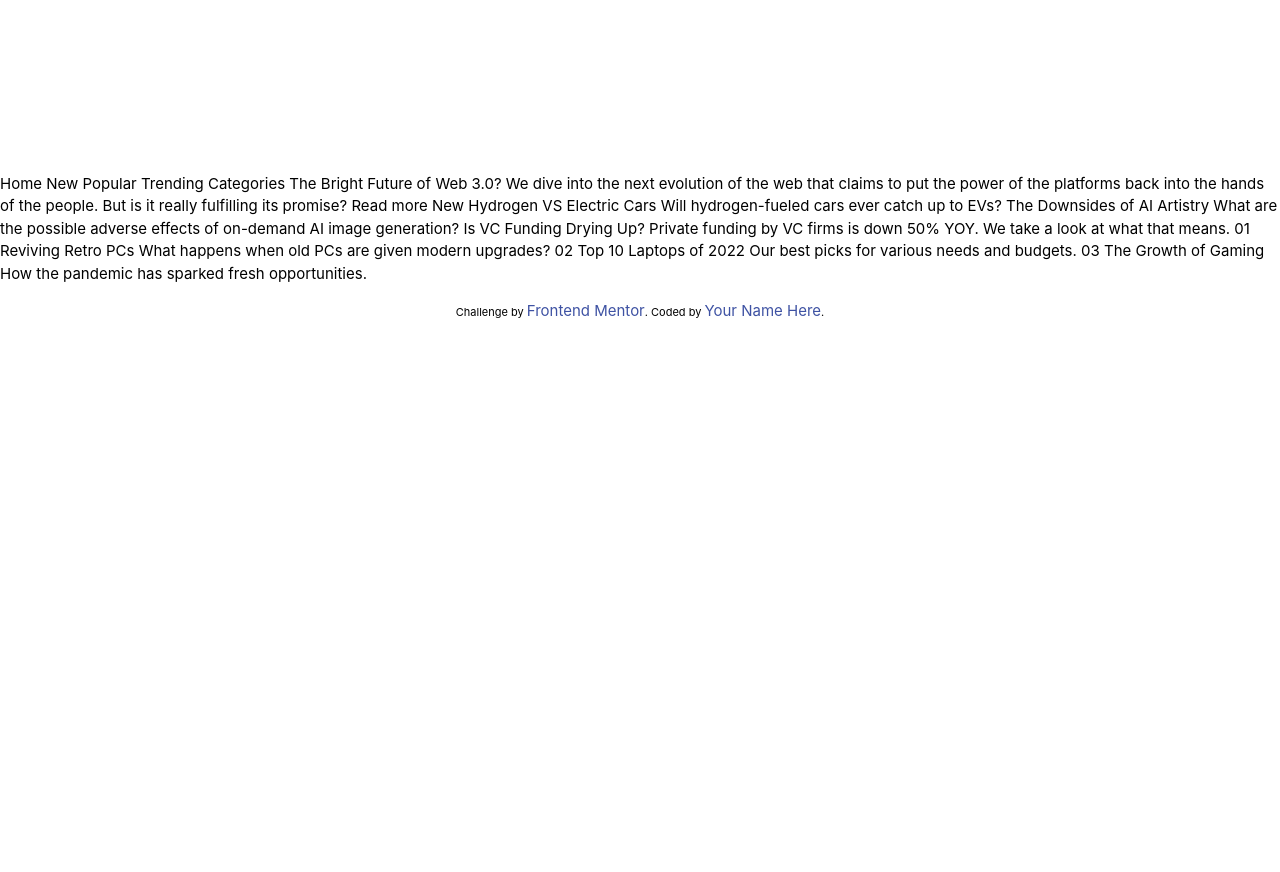
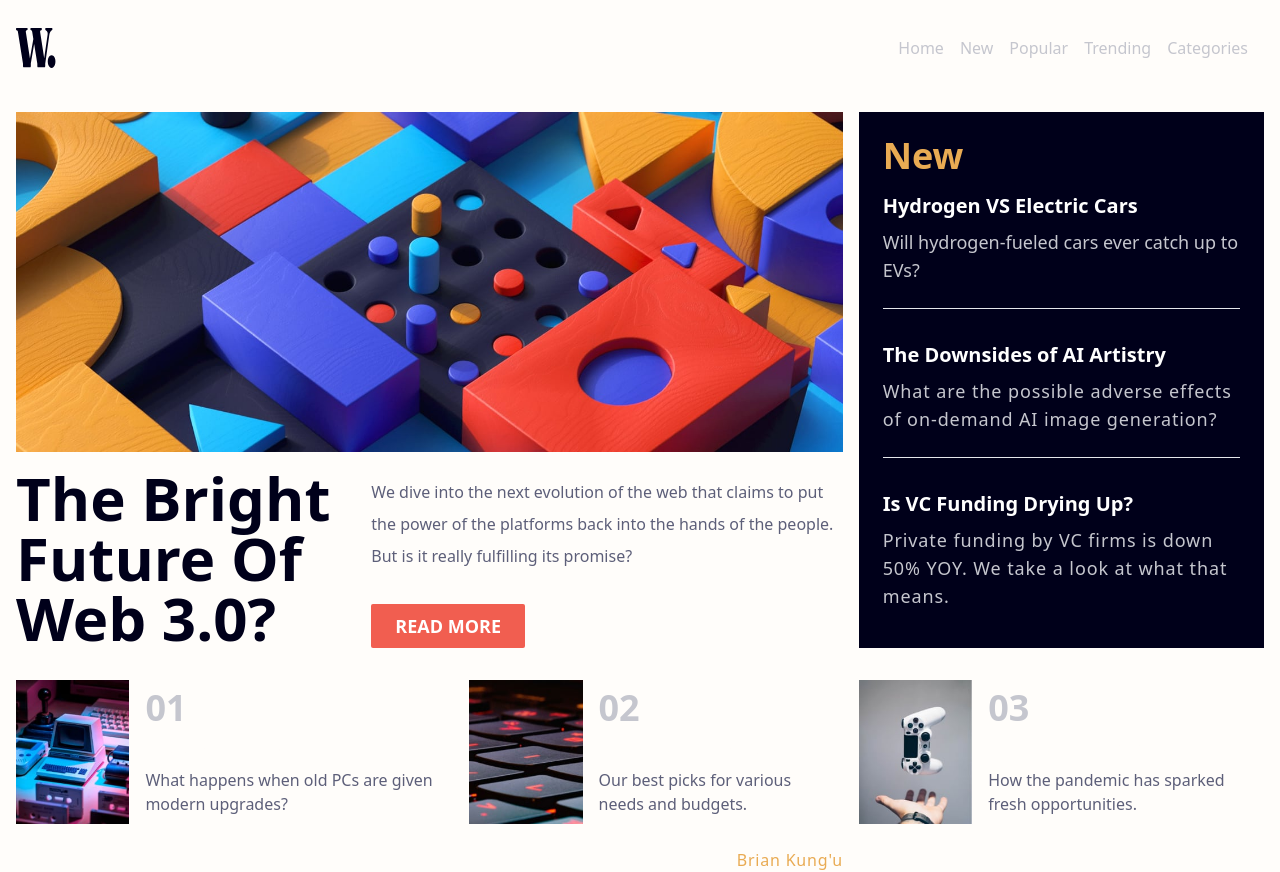
Before and after one commit to brianKungu/news-homepage-main, a plain HTML site: page index.html in a window 1280 px wide. Before the commit the page ends 800 px from the top, so only its background shows below. Drawn offline with nearby package versions, Linux system fonts and the light colour scheme.

Commit message:
Compelete challenge

```diff
--- a/index.html
+++ b/index.html
@@ -15,17 +15,6 @@
     <link rel="stylesheet" href="style.css" />
     <title>Frontend Mentor | News homepage</title>
 
-    <!-- Feel free to remove these styles or customise in your own stylesheet 👍 -->
-    <style>
-      .attribution {
-        font-size: 11px;
-        text-align: center;
-      }
-      .attribution a {
-        color: hsl(228, 45%, 44%);
-      }
-    </style>
-
     <script>
       tailwind.config = {
         theme: {
@@ -35,74 +24,244 @@
               grayBlue: "hsl(233, 8%, 79%)",
               darkGrayBlue: "hsl(236, 13%, 42%)",
               veryDarkGrayBlue: "hsl(240, 100%, 5%)",
+              softOrange: "hsl(35, 77%, 62%)",
+              softRed: "hsl(5, 85%, 63%)",
             },
           },
         },
       };
     </script>
   </head>
-  <body class="bg-hsl(36, 100%, 99%)">
-      <div class="relative">
-        <div class="mx-auto max-w-7xl px-6 width-full">
-          <div class="flex items-center justify-between md:space-x-10">
-            <div class="flex justify-start lg;w-0 lg:flex-1">
-              <a href="#">
-                <span class="sr-only">News Logo</span>
+  <body
+    class="bg-primaryBackground max-w-7xl w-full mx-auto px-4 dark:bg-veryDarkGrayBlue text-primaryBackground"
+  >
+    <div class="w-full">
+      <div
+        class="relative flex h-16 items-center justify-between w-full mt-4 mx-auto"
+      >
+        <div class="flex items-center justify-between w-full">
+          <div class="justify-start items-left mt-2 lg:mt-0 w-full">
             <img
               src="/assets/images/logo.svg"
-                  class="h-8 w-auto md:h-10"
-                  alt="News logo image"
+              class="w-10 h-10 bg-primaryBackground"
+              alt="logo"
             />
-              </a>
           </div>
-            <div class="-my-2 -mr-2 md:hidden">
-              <button
-                type="button"
-                class="inline-flex items-center justify-center rounded-md bg-white p-2 text-gray-400 hover:bg-gray-100 hover:text-gray-500 focus:outline-none focus:ring-2 focus:ring-inset focus:ring-indigo-500"
-                aria-expanded="false"
+          <div
+            class="md:hidden flex justify-end w-full"
+            onclick="openSideBar()"
           >
-                <span class="sr-only">Open menu</span>
-                <!-- Heroicon name: outline/bars-3 -->
+            <img
+              src="\assets\images\icon-menu.svg"
+              alt="icon-menu"
+              class="bg-primaryBackground"
+            />
+          </div>
+          <!-- MOBILE LINKS -->
+          <div
+            class="md:hidden sideBar fixed top-0 bottom-0 right-0 z-10 p-4 w-[250px] overflow-y-auto text-left bg-primaryBackground dark:bg-gray-900 text-darkGrayBlue dark:text-primaryBackground"
+          >
+            <div
+              class="md:hidden flex justify-end w-full p-4"
+              onclick="openSideBar()"
+            >
               <svg
-                  class="h-6 w-6"
+                class="bg-primaryBackground hover:fill-blue-300"
+                width="32"
+                height="31"
                 xmlns="http://www.w3.org/2000/svg"
-                  fill="none"
-                  viewBox="0 0 24 24"
-                  stroke-width="1.5"
-                  stroke="currentColor"
-                  aria-hidden="true"
               >
-                  <path
-                    stroke-linecap="round"
-                    stroke-linejoin="round"
-                    d="M3.75 6.75h16.5M3.75 12h16.5m-16.5 5.25h16.5"
-                  />
+                <g fill="#00001A" fill-rule="evenodd">
+                  <path d="m2.919.297 28.284 28.284-2.122 2.122L.797 2.419z" />
+                  <path d="M.797 28.581 29.081.297l2.122 2.122L2.919 30.703z" />
+                </g>
               </svg>
-              </button>
             </div>
-            <nav>
             <!-- continue from here -->
-            </nav>
+            <ul class="md:flex list-style-none mr-2">
+              <li class="hover:text-darkGrayBlue p-2">Home</li>
+              <li class="hover:text-darkGrayBlue p-2">New</li>
+              <li class="hover:text-darkGrayBlue p-2">Popular</li>
+              <li class="hover:text-darkGrayBlue p-2">Trending</li>
+              <li class="hover:text-darkGrayBlue p-2">Categories</li>
+            </ul>
+          </div>
+          <!-- desktop links -->
+          <div>
+            <!-- continue from here -->
+            <ul class="md:flex list-style-none hidden text-grayBlue mr-2">
+              <li class="hover:text-darkGrayBlue p-2">Home</li>
+              <li class="hover:text-darkGrayBlue p-2">New</li>
+              <li class="hover:text-darkGrayBlue p-2">Popular</li>
+              <li class="hover:text-darkGrayBlue p-2">Trending</li>
+              <li class="hover:text-darkGrayBlue p-2">Categories</li>
+            </ul>
           </div>
         </div>
       </div>
-    Home New Popular Trending Categories The Bright Future of Web 3.0? We dive
-    into the next evolution of the web that claims to put the power of the
-    platforms back into the hands of the people. But is it really fulfilling its
-    promise? Read more New Hydrogen VS Electric Cars Will hydrogen-fueled cars
-    ever catch up to EVs? The Downsides of AI Artistry What are the possible
-    adverse effects of on-demand AI image generation? Is VC Funding Drying Up?
-    Private funding by VC firms is down 50% YOY. We take a look at what that
-    means. 01 Reviving Retro PCs What happens when old PCs are given modern
-    upgrades? 02 Top 10 Laptops of 2022 Our best picks for various needs and
-    budgets. 03 The Growth of Gaming How the pandemic has sparked fresh
-    opportunities.
+    </div>
+    <main>
+      <div class="grid md:grid-cols-3 my-8 grid-cols-1 gap-4">
+        <div class="md:col-span-2">
+          <div class="pb-4 w-full">
+            <img
+              src="\assets\images\image-web-3-desktop.jpg"
+              class="w-full"
+              alt="logo"
+            />
+          </div>
+          <div class="md:flex block">
+            <div>
+              <h1
+                class="font-extrabold capitalize md:text-6xl text-4xl text-veryDarkGrayBlue dark:text-primaryBackground"
+              >
+                The bright future of web 3.0?
+              </h1>
+            </div>
+            <div class="pt-2 relative">
+              <p class="text-darkGrayBlue leading-loose dark:text-grayBlue">
+                We dive into the next evolution of the web that claims to put
+                the power of the platforms back into the hands of the people.
+                But is it really fulfilling its promise?
+              </p>
+              <div class="md:absolute md:bottom-0 items-left mt-4 md:mt-0">
+                <button
+                  class="rounded-sm text-center bg-softRed py-2 px-6 font-bold text-lg uppercase text-white"
+                >
+                  Read More
+                </button>
+              </div>
+            </div>
+          </div>
+        </div>
+        <div
+          class="col-span-1 bg-veryDarkGrayBlue dark:border-2 dark:rounded-md mt-10 md:mt-0"
+        >
+          <div class="p-6 flex flex-col gap-4">
+            <div>
+              <h1 class="text-softOrange text-4xl font-bold">New</h1>
+            </div>
+            <!-- 1 -->
+            <div>
+              <h2 class="text-white font-semibold text-xl">
+                Hydrogen VS Electric Cars
+              </h2>
+              <p
+                class="text-grayBlue dark:text-grayBlue py-2 text-lg tracking wider"
+              >
+                Will hydrogen-fueled cars ever catch up to EVs?
+              </p>
+              <div class="py-4 w-full mx-auto">
+                <hr />
+              </div>
+            </div>
 
-    <div class="attribution">
+            <!-- 2 -->
+            <div>
+              <h2 class="text-white font-semibold text-xl">
+                The Downsides of AI Artistry
+              </h2>
+              <p
+                class="text-grayBlue py-2 text-lg tracking-wider dark:text-grayBlue"
+              >
+                What are the possible adverse effects of on-demand AI image
+                generation?
+              </p>
+              <div class="py-4 w-full mx-auto">
+                <hr />
+              </div>
+            </div>
+
+            <!-- 3 -->
+            <div>
+              <h2 class="text-white font-semibold text-xl">
+                Is VC Funding Drying Up?
+              </h2>
+              <p
+                class="text-grayBlue py-2 text-lg dark:text-grayBlue tracking-wider"
+              >
+                Private funding by VC firms is down 50% YOY. We take a look at
+                what that means.
+              </p>
+            </div>
+          </div>
+        </div>
+      </div>
+
+      <div
+        class="flex items-center justify-center mx-auto flex-col md:flex-row gap-4"
+      >
+        <!-- 1 -->
+        <div>
+          <div class="flex w-full items-center justify-center">
+            <img
+              src="\assets\images\image-retro-pcs.jpg"
+              alt=""
+              class="w-24 h-32 md:h-36 md:w-36"
+            />
+            <div class="px-4">
+              <h2 class="font-bold text-4xl text-grayBlue">01</h2>
+              <h3 class="font-bold my-2">Reviving Retro PCs</h3>
+              <p class="text-darkGrayBlue">
+                What happens when old PCs are given modern upgrades?
+              </p>
+            </div>
+          </div>
+        </div>
+        <!-- 2 -->
+        <div>
+          <div class="flex w-full items-center justify-center">
+            <img
+              src="\assets\images\image-top-laptops.jpg"
+              alt=""
+              class="w-24 h-32 md:h-36 md:w-36"
+            />
+            <div class="px-4">
+              <h2 class="font-bold text-4xl text-grayBlue">02</h2>
+              <h3 class="font-bold my-2">Top 10 Laptops of 2022</h3>
+              <p class="text-darkGrayBlue">
+                Our best picks for various needs and budgets.
+              </p>
+            </div>
+          </div>
+        </div>
+        <!-- 3 -->
+        <div>
+          <div class="flex w-full items-center justify-center">
+            <img
+              src="\assets\images\image-gaming-growth.jpg"
+              alt=""
+              class="w-24 h-32 md:h-36 md:w-36"
+            />
+            <div class="px-4">
+              <h2 class="font-bold text-4xl text-grayBlue">03</h2>
+              <h3 class="font-bold my-2">The Growth of Gaming</h3>
+              <p class="text-darkGrayBlue">
+                How the pandemic has sparked fresh opportunities.
+              </p>
+            </div>
+          </div>
+        </div>
+      </div>
+    </main>
+
+    <div class="attribution md:flex items-center justify-center mt-6">
       Challenge by
       <a href="https://www.frontendmentor.io?ref=challenge" target="_blank"
         >Frontend Mentor</a
-      >. Coded by <a href="#">Your Name Here</a>.
+      >. Coded by
+      <a
+        href="https://github.com/brianKungu"
+        class="tracking-wider text-softOrange"
+      >
+        Brian Kung'u</a
+      >.
     </div>
   </body>
+
+  <script type="text/javascript">
+    function openSideBar() {
+      document.querySelector(".sideBar").classList.toggle("hidden");
+    }
+  </script>
 </html>
--- a/style.css
+++ b/style.css
@@ -1,9 +1,26 @@
 /* global css properties */
 @import url("https://fonts.googleapis.com/css2?family=Rock+Salt&display=swap");
-* {
+/*html,
+body {
+  width: 100%;
+  margin: 0 auto;
+  font-family: "Inter";
+  max-width: 1440px;
+  overflow-x: hidden;
+}
+
+p {
+  font-size: 15px;
+}
+@media screen {
+  * {
+    margin: 0 1em;
+  }
+} */
+
+hmtl {
   max-width: 1440px;
   width: 100%;
-  margin: 1rem auto;
-  font-family: "Inter", cursive;
-  font-size: 15px;
+  margin: 0 auto;
+  font-family: "Inter";
 }
```
Also changed, not shown: test.js (added, +34 -0 lines), 1 other file. Lines whose indentation alone changed are shown as unchanged.
